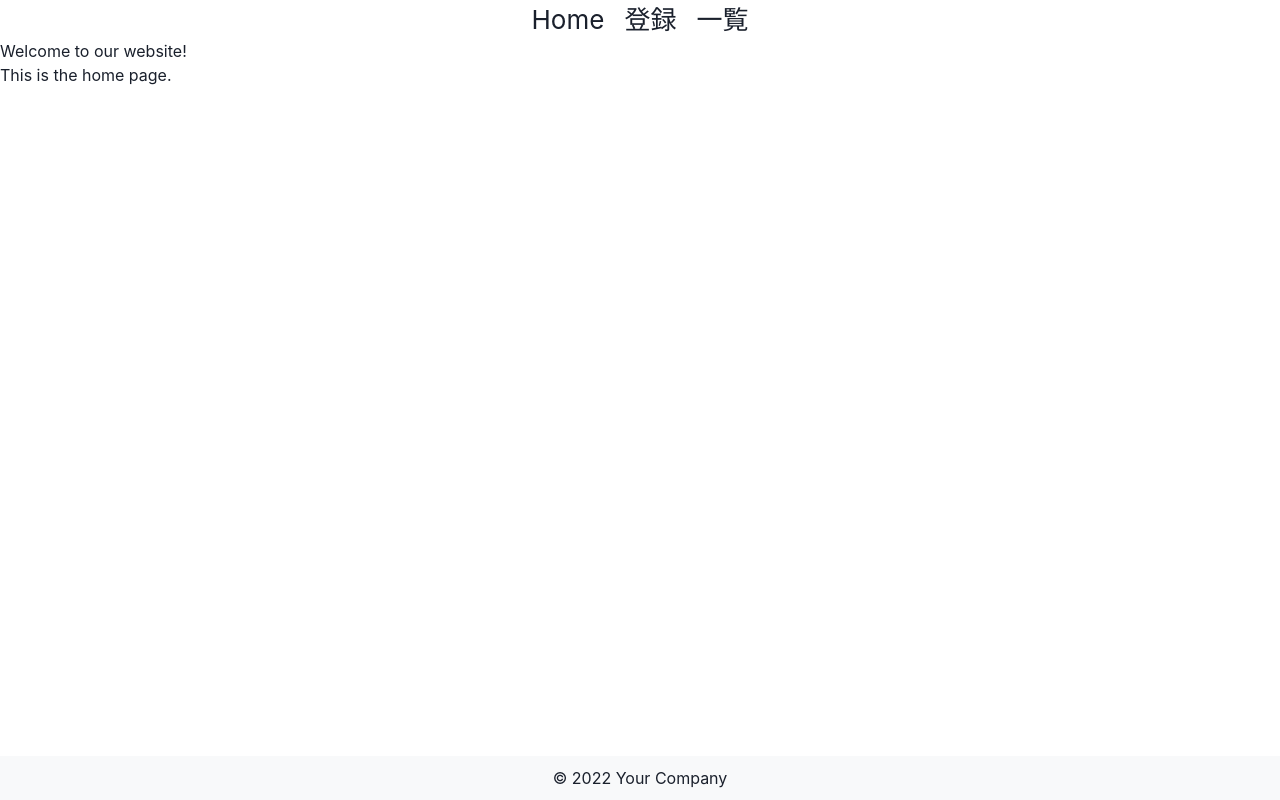
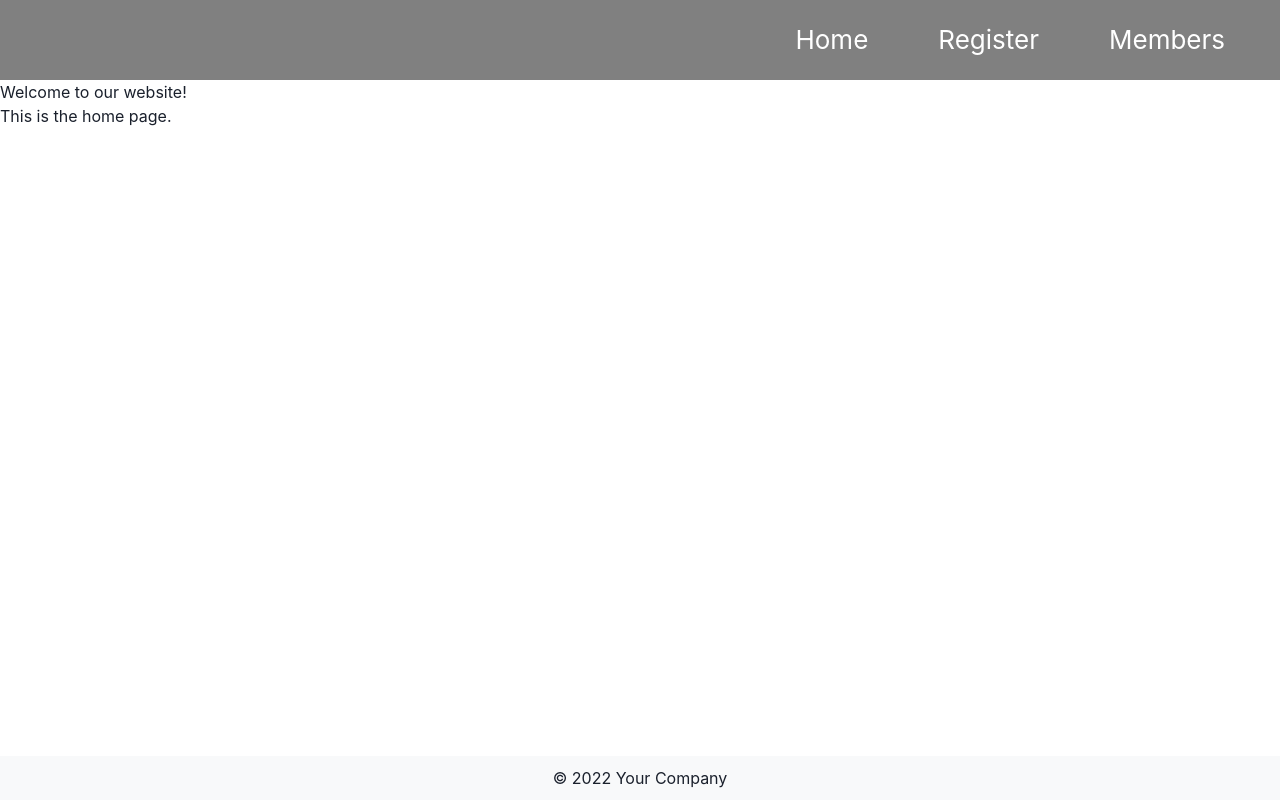
Before and after one commit to aoi20031020/gdgs-members-client, a React (Create React App) app: page / in a window 1280 px wide. Built offline with nearby package versions, Linux system fonts and the light colour scheme.

Commit message:
ヘッダーを編集しました

```diff
--- a/src/components/Header.tsx
+++ b/src/components/Header.tsx
@@ -4,14 +4,21 @@ import styled from "styled-components";
 
 const AppHeader = styled.header`
   display: flex;
+  height: 80px;
+  line-height:80px;
+  padding-right: 20px;
   flex-direction: row; // Change this line
-  align-items: center;
-  justify-content: center;
+  text-align:center;
+  justify-content: flex-end;
   font-size: calc(10px + 2vmin);
+  background-color: gray;
+  color:#ffffff;
 `;
 
 const StyledButton = styled.button`
   margin: 0 10px; // Add this line
+  padding-left:25px;
+  padding-right:25px;
 `;
 
 function Header() {
@@ -21,13 +28,14 @@ function Header() {
         <StyledButton>Home</StyledButton>
       </Link>
       <Link to="/register">
-        <StyledButton>登録</StyledButton>
+        <StyledButton>Register</StyledButton>
       </Link>
       <Link to="/members">
-        <StyledButton>一覧</StyledButton>
+        <StyledButton>Members</StyledButton>
       </Link>
     </AppHeader>
+
   );
-}
+};
 
 export default Header;
```
